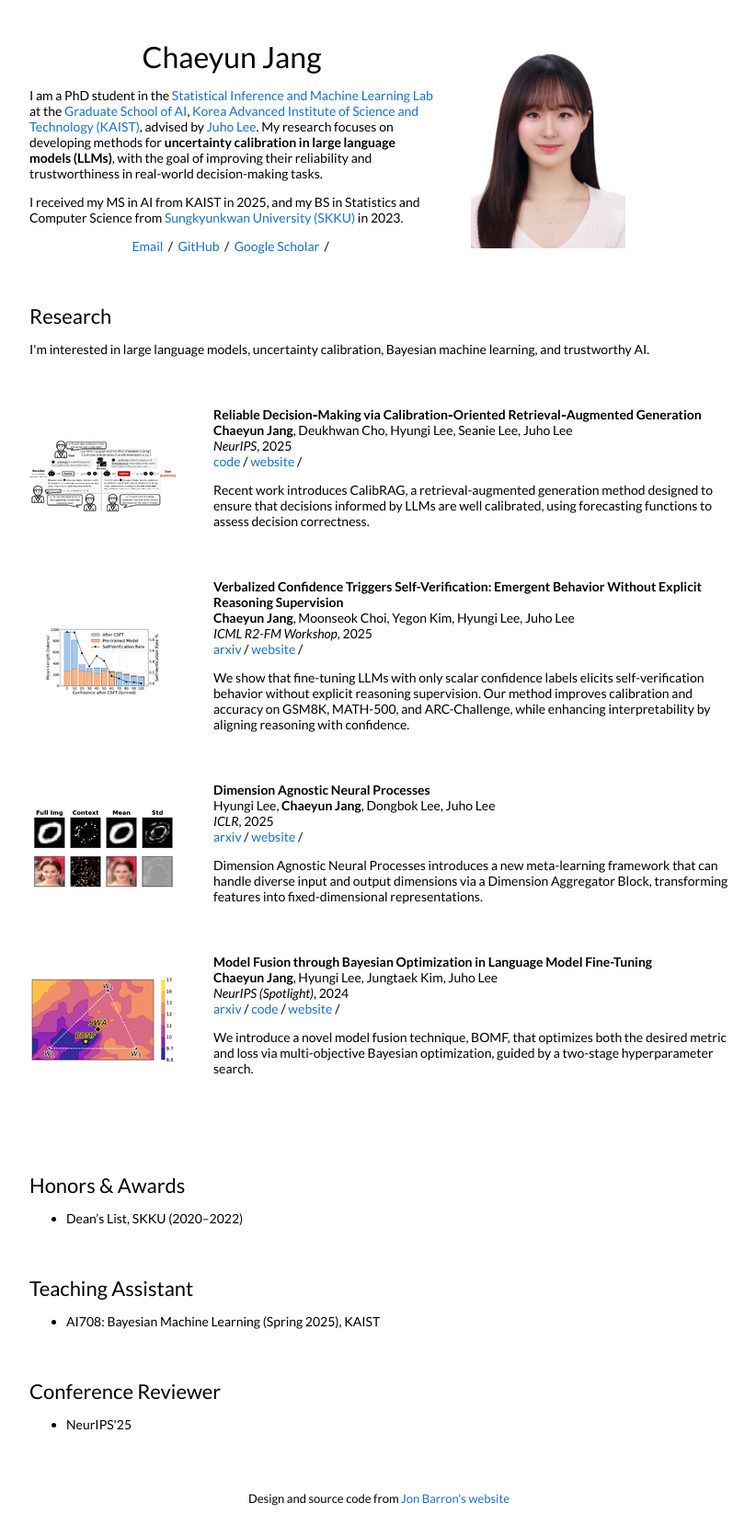
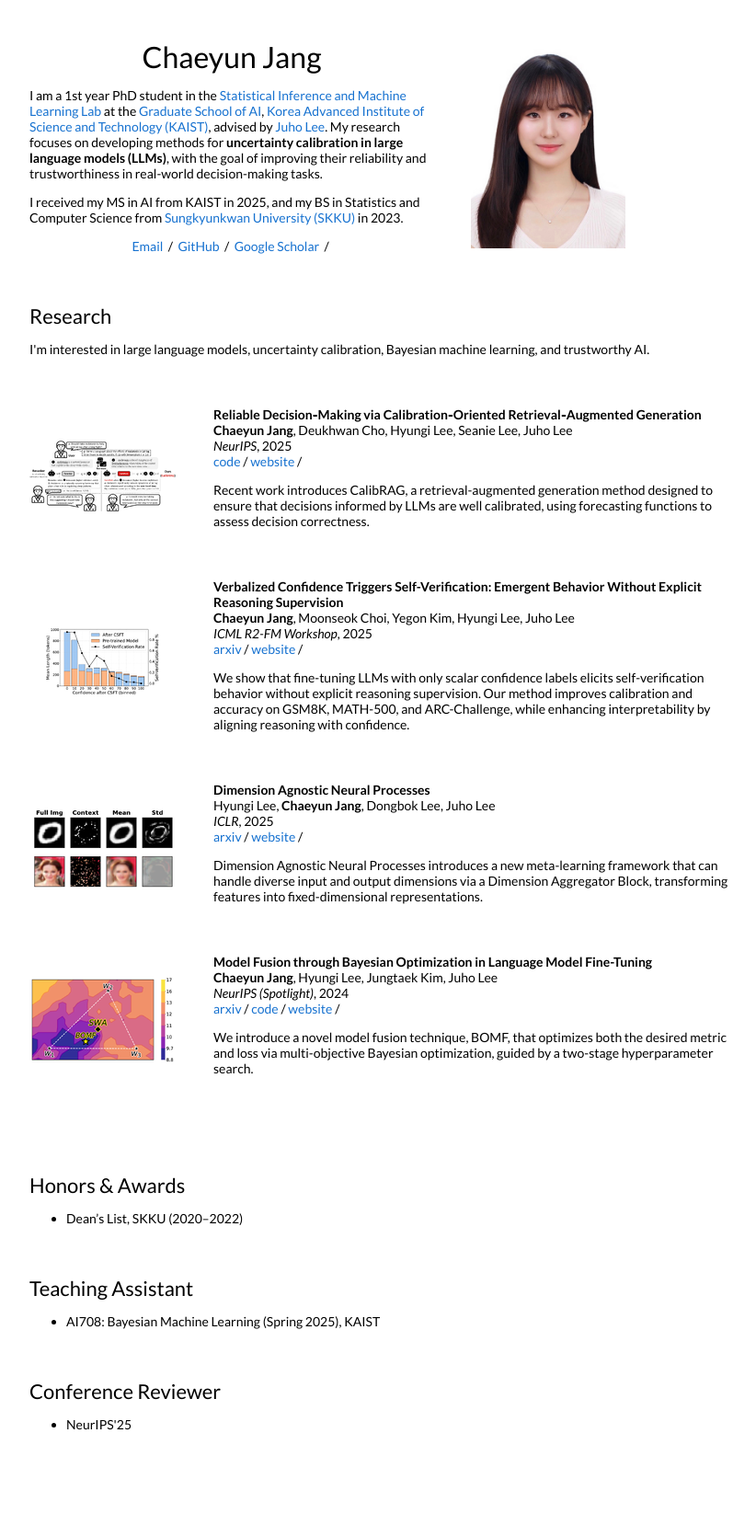
Before and after one commit to chaeyoon-jang/chaeyoon-jang.github.io, a Jekyll site: the page built from _posts/2023-09-18-pairwise.markdown, in a window 1280 px wide. Shown: the whole page at 92% size, without its empty margins (228-1050 px from the left). Built offline with Jekyll 4.4.1, drawn with Linux system fonts in a browser that asks for light colours; after the commit the page ends 1599 px from its top, so only the background shows below that.

Commit message:
<fix> fix bug

```diff
--- a/_layouts/default.html
+++ b/_layouts/default.html
@@ -34,7 +34,7 @@
               <h1>
                 Chaeyun Jang
               </h1>
-              <p> I am a PhD student in the <a href="">Statistical Inference and Machine Learning Lab</a> at the <a href="https://siml.kaist.ac.kr">Graduate School of AI</a>, <a href="https://www.kaist.ac.kr/">Korea Advanced Institute of Science and Technology (KAIST)</a>, advised by <a href="https://juho-lee.github.io/">Juho Lee</a>. My research focuses on developing methods for <strong>uncertainty calibration in large language models (LLMs)</strong>, with the goal of improving their reliability and trustworthiness in real-world decision-making tasks. </p>
+              <p> I am a 1st year PhD student in the <a href="">Statistical Inference and Machine Learning Lab</a> at the <a href="https://siml.kaist.ac.kr">Graduate School of AI</a>, <a href="https://www.kaist.ac.kr/">Korea Advanced Institute of Science and Technology (KAIST)</a>, advised by <a href="https://juho-lee.github.io/">Juho Lee</a>. My research focuses on developing methods for <strong>uncertainty calibration in large language models (LLMs)</strong>, with the goal of improving their reliability and trustworthiness in real-world decision-making tasks. </p>
               <p> I received my MS in AI from KAIST in 2025, and my BS in Statistics and Computer Science from <a href="https://www.skku.edu/">Sungkyunkwan University (SKKU)</a> in 2023. </p>
               <p style="text-align:center">
                 <a target="_blank" href="https://mailhide.io/e/B8TyS"> Email</a> &nbsp;/&nbsp;
@@ -279,7 +279,7 @@
           </tr>
         </table>
 
-        <table style="width:100%;border:0px;border-spacing:0px;border-collapse:separate;margin-right:auto;margin-left:auto;">
+        <!--<table style="width:100%;border:0px;border-spacing:0px;border-collapse:separate;margin-right:auto;margin-left:auto;">
           <tr>
             <td style="padding:0px">
               <br>
@@ -288,7 +288,7 @@
               </p>
             </td>
           </tr>
-        </table>
+        </table>-->
 
       </td>
     </tr>
```
